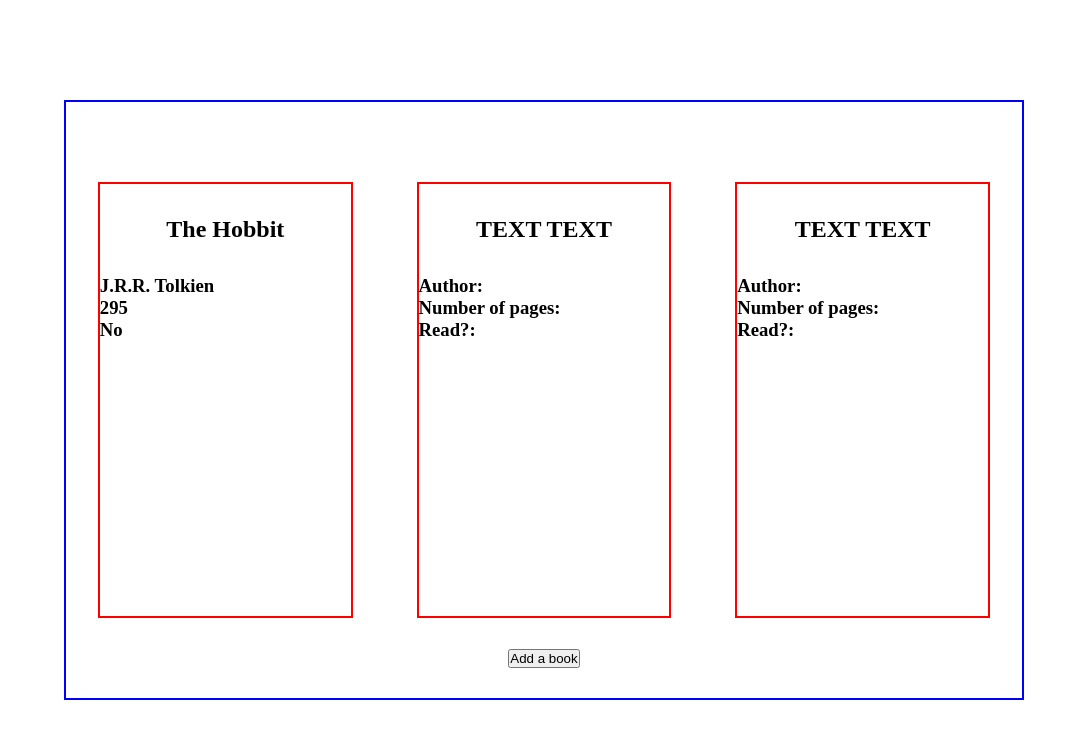
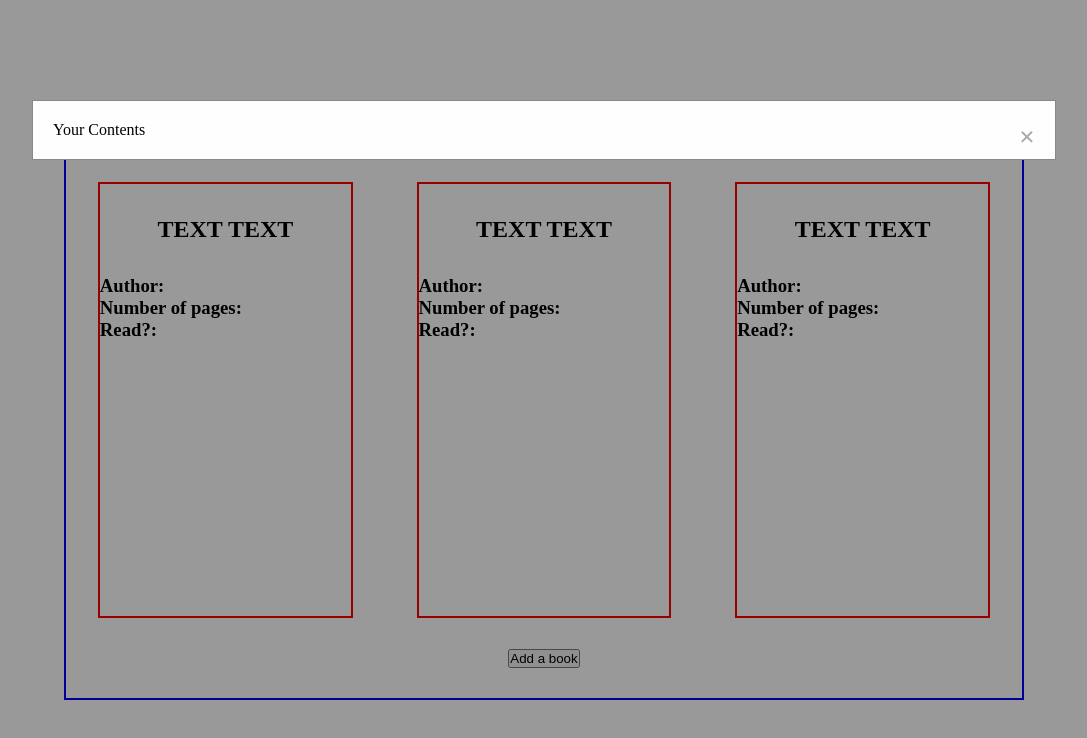
Before and after one commit to aughostcodes/library, a plain HTML site: page index.html in a window 1280 px wide. Both pictures are taken after a click on the button "Add a book". Shown: the whole page, without its empty margins (96-1183 px from the left). Drawn offline with Linux system fonts and the light colour scheme.

Commit message:
Modal foundation

```diff
--- a/index.html
+++ b/index.html
@@ -10,6 +10,12 @@
 
 <body>
     <div class="wrapper">
+        <div class="modal">
+            <div class="modal-content">
+                <span class="close">&times;</span>
+                <p>Your Contents</p>
+            </div>
+        </div>
         <main class="main-display">
             <section class="card one">
                 <h1 class="title one">TEXT TEXT</h1>
--- a/main.js
+++ b/main.js
@@ -1,12 +1,29 @@
 'use strict';
 
 let library = [];
-const addButton = document.querySelector('.add-book');
 const cardOne = document.querySelector('.card.one');
 const titleOne = document.querySelector('.title.one');
 const authorOne = document.querySelector('.author.one');
 const pagesOne = document.querySelector('.pages.one');
 const haveReadOne = document.querySelector('.have-read.one');
+
+const addButton = document.querySelector('.add-book');
+const modal = document.querySelector('.modal');
+const span = document.querySelector('.close');
+
+addButton.addEventListener('click', function () {
+    modal.style.display = 'block';
+})
+
+span.addEventListener('click', function () {
+    modal.style.display = 'none';
+})
+
+window.addEventListener('click', function (event) {
+    if (event.target === modal) {
+        modal.style.display = 'none';
+    }
+})
 
 function Book(title, author, pages, read) {
     this.title = title;
@@ -26,18 +43,18 @@ function displayLibrary() {
 
 }
 
-addButton.addEventListener('click', function () {
-    const theHobbit = new Book('The Hobbit', 'J.R.R. Tolkien', '295', 'false');
-    console.log(theHobbit.info());
-    titleOne.textContent = theHobbit.title;
-    authorOne.textContent = theHobbit.author;
-    pagesOne.textContent = theHobbit.pages;
-    if (theHobbit.read === 'true') {
-        haveReadOne.textContent = 'Yes';
-    } else {
-        haveReadOne.textContent = 'No';
-    }
-});
+// addButton.addEventListener('click', function () {
+//     const theHobbit = new Book('The Hobbit', 'J.R.R. Tolkien', '295', 'false');
+//     console.log(theHobbit.info());
+//     titleOne.textContent = theHobbit.title;
+//     authorOne.textContent = theHobbit.author;
+//     pagesOne.textContent = theHobbit.pages;
+//     if (theHobbit.read === 'true') {
+//         haveReadOne.textContent = 'Yes';
+//     } else {
+//         haveReadOne.textContent = 'No';
+//     }
+// });
 
 /*
 const houseOfLeaves = new Book('House of Leaves', 'Mark Z. Danielewski', '709', 'true');
--- a/styles.css
+++ b/styles.css
@@ -2,6 +2,46 @@
     box-sizing: border-box;
     margin: 0;
     padding: 0;
+}
+
+
+/* The Modal (background) */
+.modal {
+    display: none; /* Hidden by default */
+    position: fixed; /* Stay in place */
+    z-index: 1; /* Sit on top */
+    padding-top: 100px; /* Location of the box */
+    left: 0;
+    top: 0;
+    width: 100%; /* Full width */
+    height: 100%; /* Full height */
+    overflow: auto; /* Enable scroll if needed */
+    background-color: rgb(0,0,0); /* Fallback color */
+    background-color: rgba(0,0,0,0.4); /* Black w/ opacity */
+}
+
+/* Modal Content */
+.modal-content {
+    background-color: #fefefe;
+    margin: auto;
+    padding: 20px;
+    border: 1px solid #888;
+    width: 80%;
+}
+
+/* The Close Button */
+.close {
+    color: #aaaaaa;
+    float: right;
+    font-size: 28px;
+    font-weight: bold;
+}
+
+.close:hover,
+.close:focus {
+    color: #000;
+    text-decoration: none;
+    cursor: pointer;
 }
 
 .wrapper {
```
